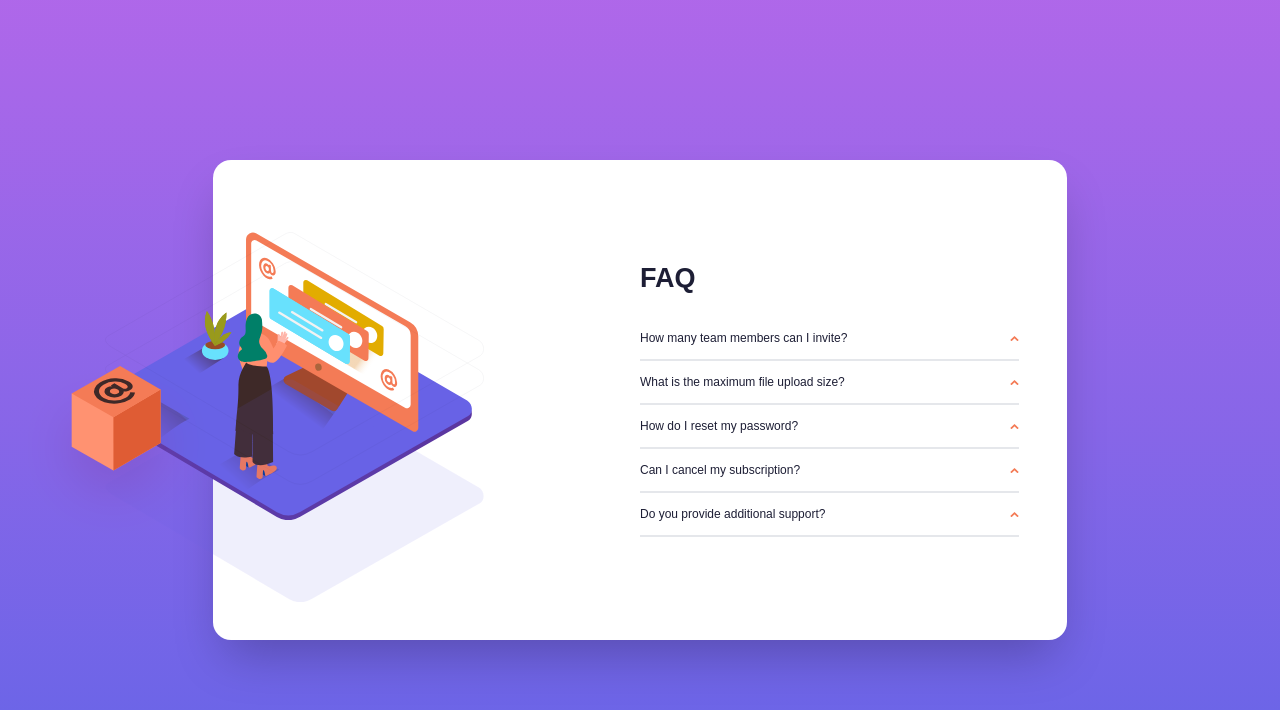
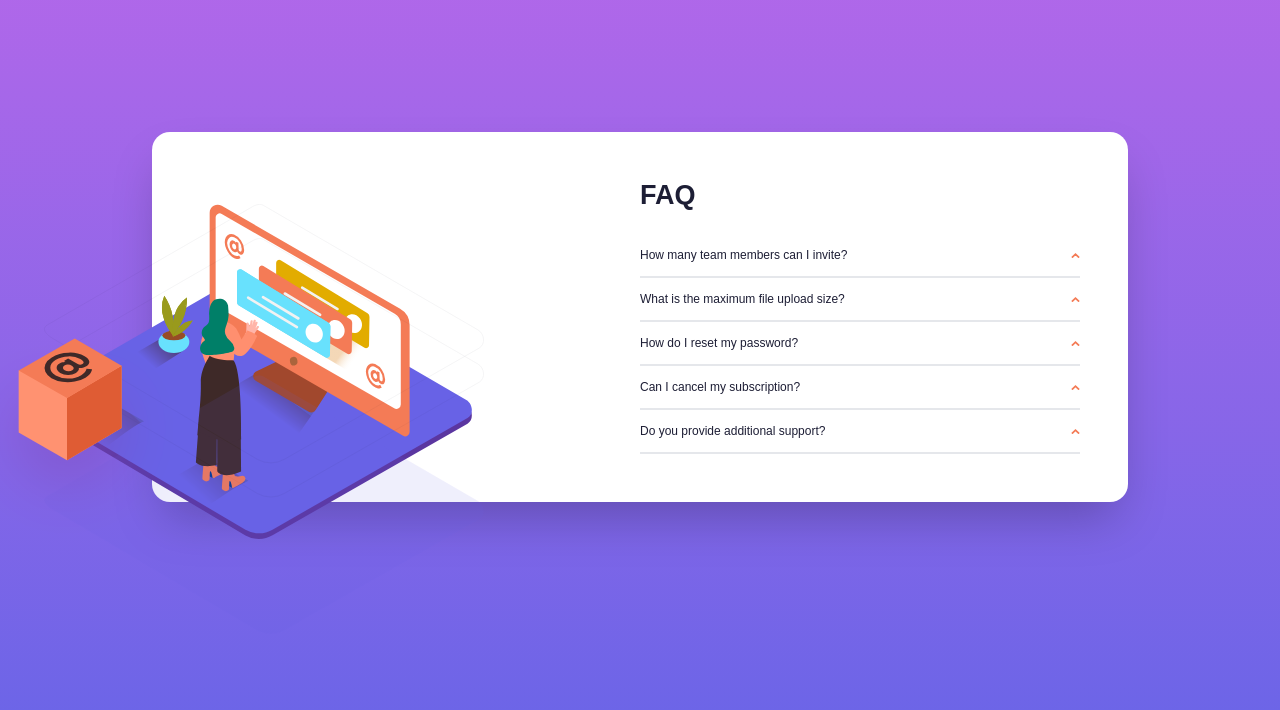
Before and after one commit to tcmak217/faq-accordion-card, a React (Create React App) app: page / in a window 1280 px wide. Shown: the top 710 px of the page. Built offline with nearby package versions, Linux system fonts and the light colour scheme.

Commit message:
fix: fix the accordion component expands issue

```diff
--- a/src/Accordion/Accordion.tsx
+++ b/src/Accordion/Accordion.tsx
@@ -8,8 +8,9 @@ import boxImage from "../images/illustration-box-desktop.svg"
 
 function Accordion({ accordionData }: { accordionData: { question: string; answer: string }[] }) {
   return (
-    <div className="w-full h-screen flex justify-center items-center bg-gradient-to-b from-bg-violet to-bg-blue">
-      <div className="sm:min-h-[60%] w-5/6 sm:w-2/3 flex flex-col sm:flex-row max-sm:items-center bg-white rounded-3xl p-8 pb-16 sm:p-16 shadow-2xl">
+    <div className="w-full h-screen bg-gradient-to-b from-bg-violet to-bg-blue">
+      <div className="max-w-screen-lg w-full pt-44 px-8 mx-auto">
+        <div className="sm:min-h-[60%] w-full sm:w-full flex flex-col sm:flex-row max-sm:items-center bg-white rounded-3xl p-8 pb-16 sm:p-16 shadow-2xl">
           <div className="min-h-full w-full sm:flex sm:flex-row sm:justify-between">
             <div className="flex justify-center relative sm:hidden">
               <img
@@ -51,6 +52,7 @@ function Accordion({ accordionData }: { accordionData: { question: string; answe
           </div>
         </div>
       </div>
+    </div>
   )
 }
 
```
Lines whose indentation alone changed are shown as unchanged.
